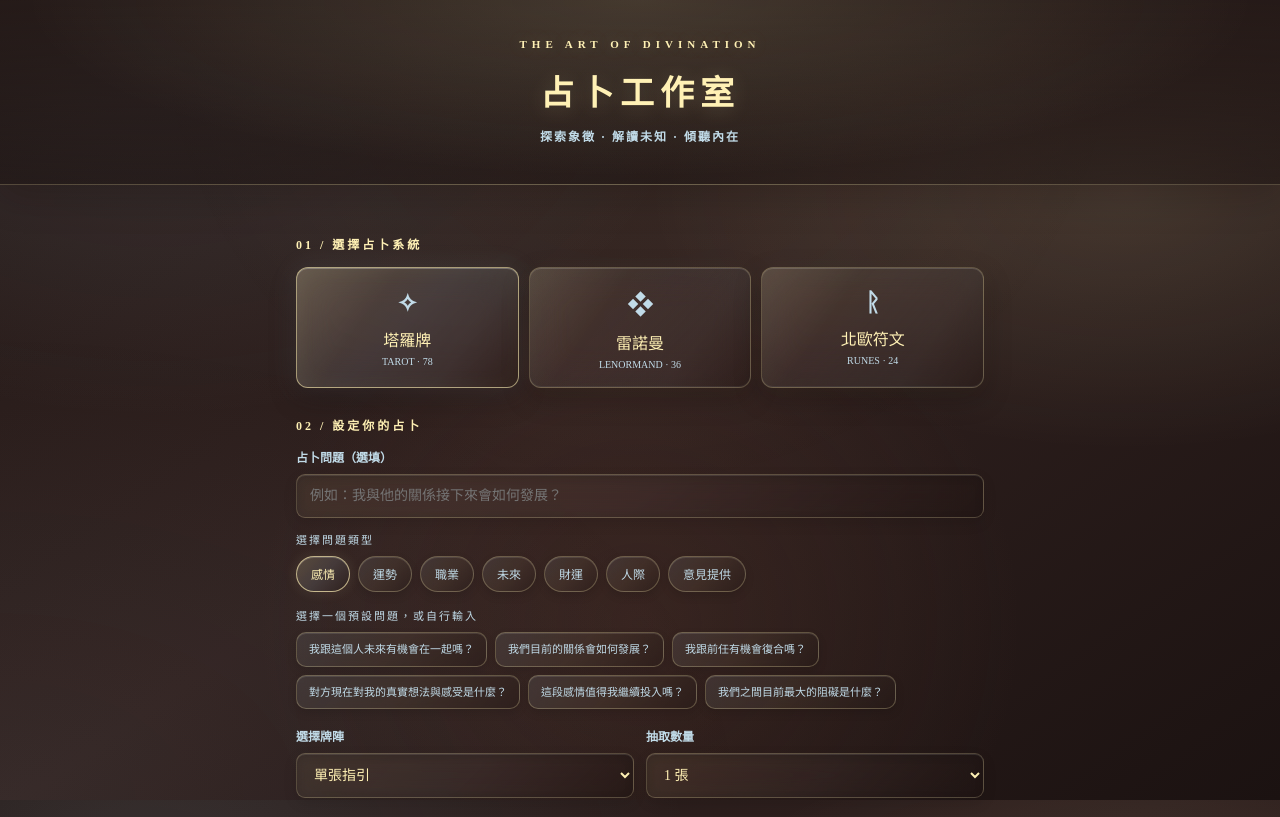
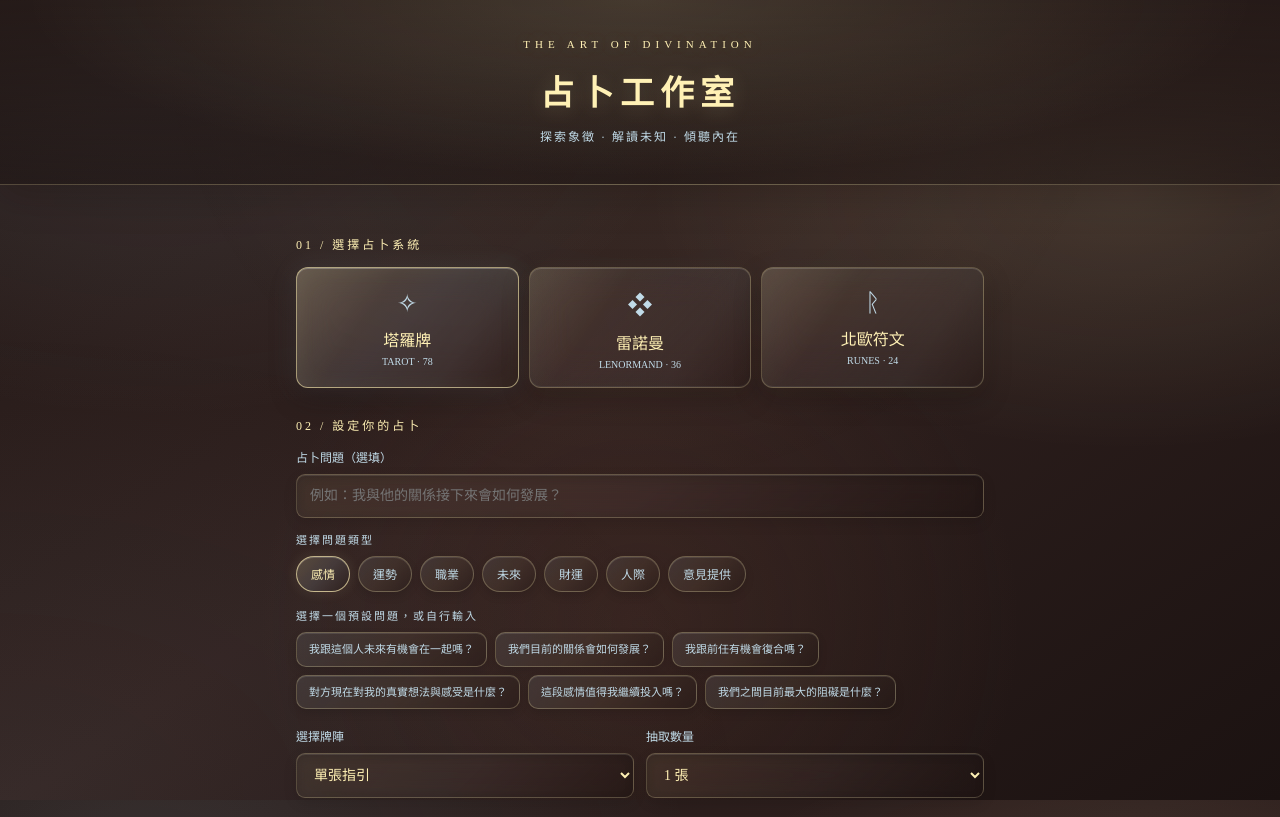
Before and after one commit to nanako0v0/divination-studio, a plain HTML site: page index.html in a window 1280 px wide. Shown: the top 817 px of the page. Drawn offline with Linux system fonts and the light colour scheme.

Commit message:
Keep only studio title bold and make all other text light

```diff
--- a/index.html
+++ b/index.html
@@ -253,7 +253,7 @@ input,select,.prompt{
 
 
 /* Source Han Serif TC / Noto Serif TC bold typography */
-body,button,input,select,textarea{
+body,body *{
   font-family:"Noto Serif TC","Source Han Serif TC","Songti TC",serif !important;
   font-weight:300 !important;
 }
@@ -262,12 +262,6 @@ header h1{
   font-style:normal !important;
   font-weight:800 !important;
   letter-spacing:6px;
-}
-.brand,header p,.heading,.result-title,label,
-.history-head h2,.history-copy h3,.history-tab,.history-close,
-.primary,.secondary,.position,.front strong,.front small,
-.meaning,.summary,.note,footer{
-  font-weight:700 !important;
 }
 
 </style>
```
